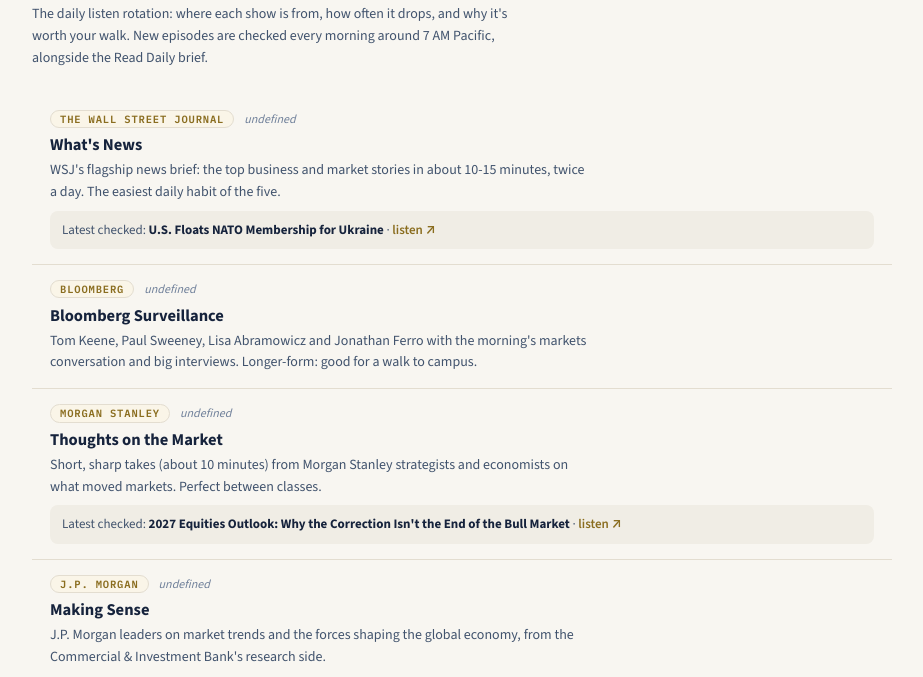
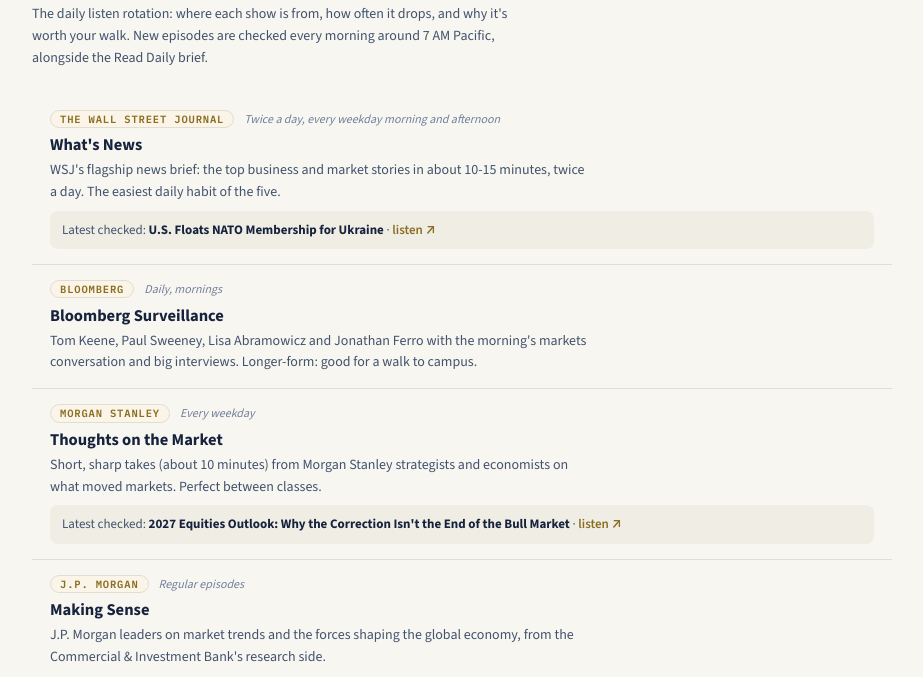
Before and after one commit to eiaceved/markets, a plain HTML site: page podcasts.html in a window 1280 px wide. Shown: the part 123-800 px from the top of the page, without its empty margins (178-1101 px from the left). Drawn offline with nearby package versions, Linux system fonts and the light colour scheme.

Commit message:
Read Daily: November 22

```diff
--- a/podcasts.html
+++ b/podcasts.html
@@ -55,7 +55,7 @@ fetch('podcasts.json?v='+Date.now()).then(r=>r.json()).then(D=>{
   const L=document.getElementById('list');
   (D.shows||[]).forEach(s=>{
     const a=document.createElement('a');a.className='show';a.href=s.apple;a.target='_blank';a.rel='noopener';
-    let h='<span class="row1"><span class="src">'+s.from+'</span><span class="cad">'+s.cad+'</span></span><p class="t">'+s.name+'</p><p class="take">'+s.blurb+'</p>';
+    let h='<span class="row1"><span class="src">'+s.from+'</span><span class="cad">'+s.cadence+'</span></span><p class="t">'+s.name+'</p><p class="take">'+s.blurb+'</p>';
     const ep=(D.latest||[]).find(e=>e.show===s.name);
     if(ep)h+='<div class="latest">Latest checked: <b>'+ep.title+'</b> · <a href="'+ep.url+'" target="_blank" rel="noopener">listen &#8599;</a></div>';
     a.innerHTML=h;L.appendChild(a);
```
